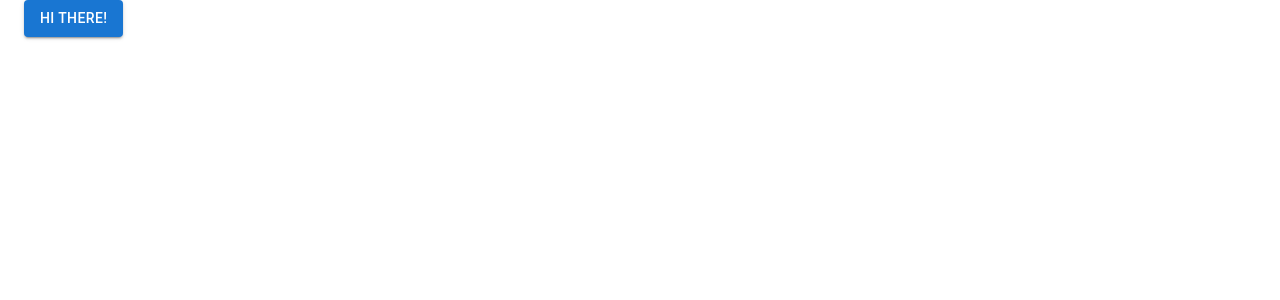
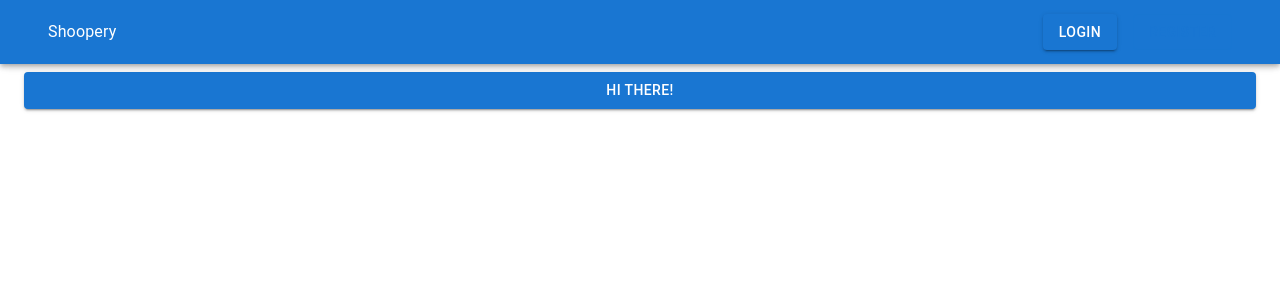
Before and after one commit to DiegoAndresMarmota/Marketplace, a React (Create React App) app: page / in a window 1280 px wide. Shown: the top 300 px of the page. Built offline with nearby package versions, Linux system fonts and the light colour scheme; the HTML template or start-up script is replaced by a standard one.

Commit message:
Creación del Navbar

```diff
--- a/src/App.tsx
+++ b/src/App.tsx
@@ -1,13 +1,17 @@
 import './App.css';
 import { Button, Container } from '@mui/material';
+import { NavBar } from './common/NavBar';
 
 function App() {
   return (
-    <Container maxWidth="xl">
-      <Button variant='contained'>
-        Hi There!
-      </Button>
-    </Container>
+    <div>
+      <NavBar />
+      <Container sx={{ mt: 9 }} maxWidth="xl">
+        <Button fullWidth variant='contained'>
+          Hi There!
+        </Button>
+      </Container>
+    </div>
   );
 }
 
--- /dev/null
+++ b/src/common/NavBar.tsx
@@ -0,0 +1,26 @@
+import { AppBar, Box, Button, Container, Grid, Stack, Toolbar, Typography } from "@mui/material";
+import React from "react";
+
+export const NavBar: React.FC<{}> = () => {
+    return (
+        <Box  sx={{ flexGrow: 1 }}>
+            <AppBar position="fixed">
+                <Toolbar>
+                    <Container maxWidth="xl">
+                        <Grid container direction="row" justifyContent="space-between" alignItems="center">
+                            <Grid item>
+                                <Typography>Shoopery</Typography>
+                            </Grid>
+                            <Grid item>
+                                <Stack direction="row" spacing={2}>
+                                    <Button variant="contained">Login</Button>
+                                    <Button variant="outlined">Register</Button>
+                                </Stack>
+                            </Grid>
+                        </Grid>
+                    </Container>
+                </Toolbar>
+            </AppBar>
+        </Box>
+    )
+}
```
